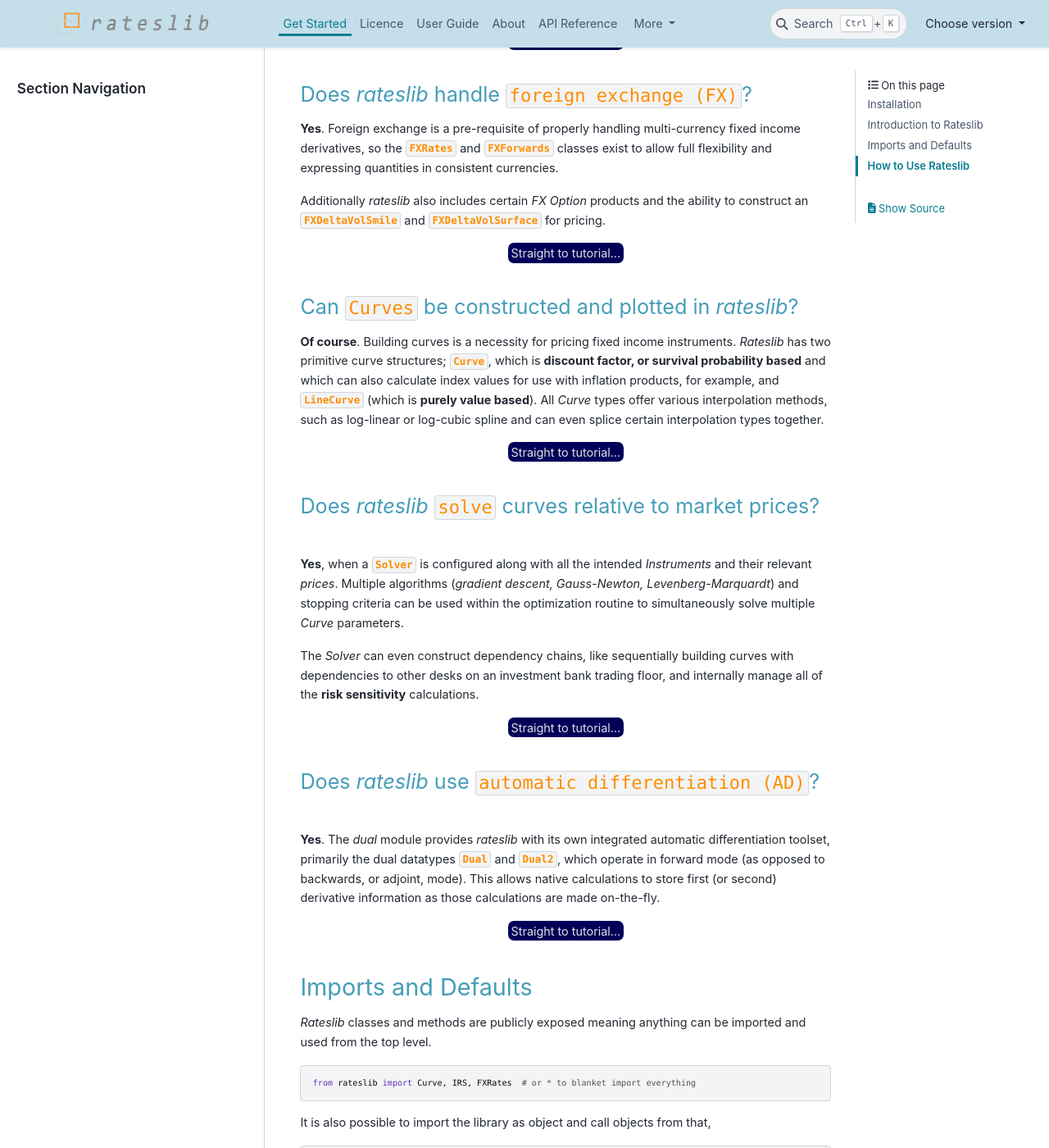
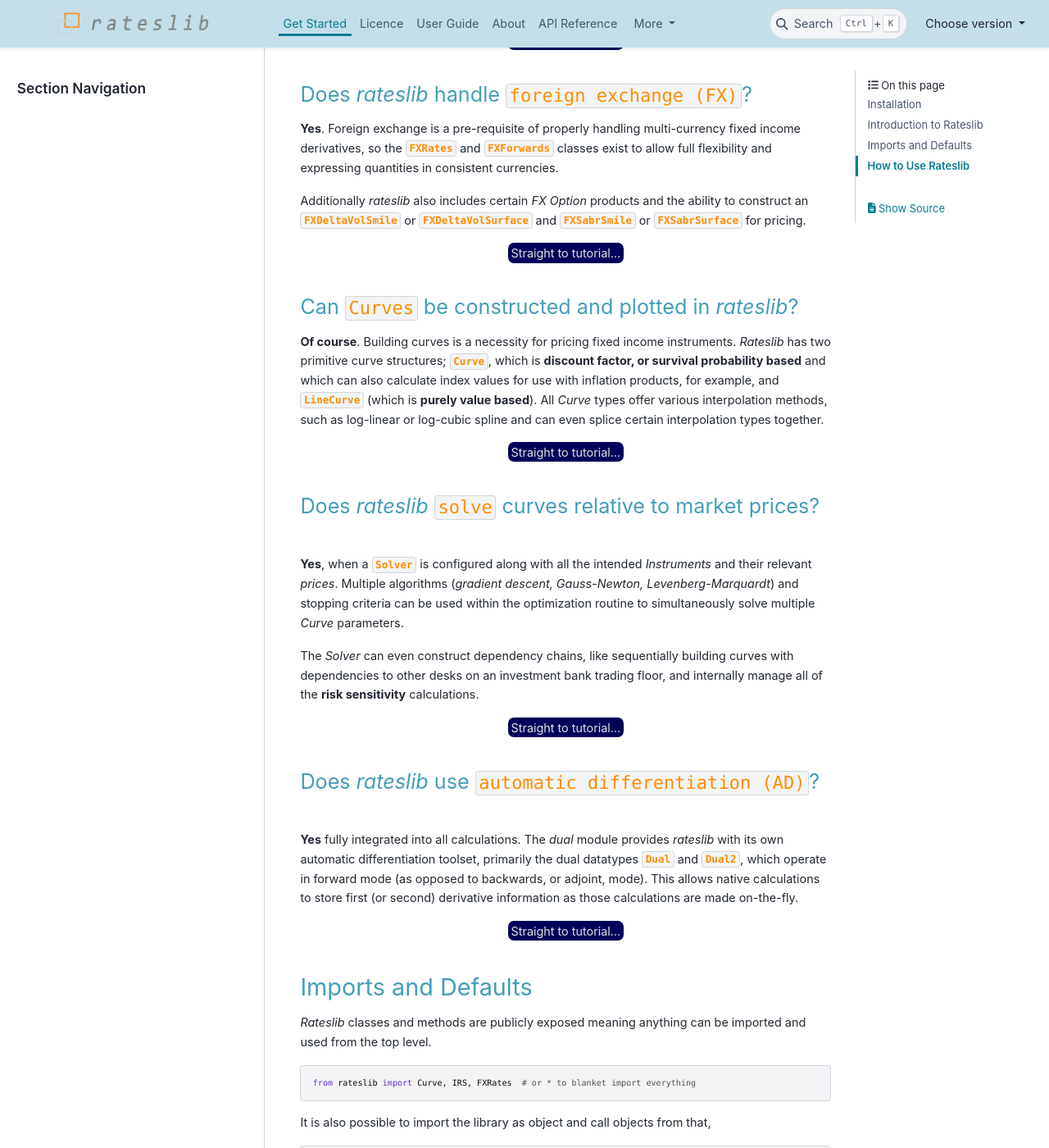
Before and after one commit to attack68/rateslib, a Sphinx documentation site: the page built from docs/source/i_get_started.rst, in a window 1280 px wide and 1400 px high, scrolled down 1511 px. Shown: the whole window at 82% size. Built offline with Sphinx 7.4.7 and the PyData theme 0.15.4, drawn with Linux system fonts in a browser that asks for light colours; comment, search, counter and statistics services are not loaded.

Commit message:
DOC; fix ups

```diff
--- a/docs/source/i_api.rst
+++ b/docs/source/i_api.rst
@@ -158,6 +158,7 @@ FX Volatility
 .. automodapi:: rateslib.fx_volatility
    :no-heading:
    :no-inheritance-diagram:
+   :skip: FXForwards
    :skip: Any
    :skip: Variable
    :skip: set_order_convert
--- a/docs/source/i_get_started.rst
+++ b/docs/source/i_get_started.rst
@@ -154,8 +154,10 @@ consistent currencies.
 
 Additionally *rateslib* also includes certain *FX Option*
 products and the ability to
-construct an :class:`~rateslib.fx_volatility.FXDeltaVolSmile` and
-:class:`~rateslib.fx_volatility.FXDeltaVolSurface` for pricing.
+construct an :class:`~rateslib.fx_volatility.FXDeltaVolSmile` or
+:class:`~rateslib.fx_volatility.FXDeltaVolSurface` and
+:class:`~rateslib.fx_volatility.FXSabrSmile` or :class:`~rateslib.fx_volatility.FXSabrSurface`
+for pricing.
 
 .. raw:: html
 
@@ -214,8 +216,9 @@ the **risk sensitivity** calculations.
 Does *rateslib* use ``automatic differentiation (AD)``?
 ===========================================================
 
-**Yes**. The *dual* module provides *rateslib* with its own integrated
-automatic differentiation toolset, primarily the dual datatypes :class:`~rateslib.dual.Dual` and
+**Yes** fully integrated into all calculations.
+The *dual* module provides *rateslib* with its own automatic differentiation toolset,
+primarily the dual datatypes :class:`~rateslib.dual.Dual` and
 :class:`~rateslib.dual.Dual2`, which operate in forward mode
 (as opposed to backwards, or adjoint, mode). This allows native calculations to store first
 (or second) derivative information as those calculations are made on-the-fly.
--- a/docs/source/i_whatsnew.rst
+++ b/docs/source/i_whatsnew.rst
@@ -54,7 +54,7 @@ email contact, see `rateslib <https://rateslib.com>`_.
        to prioritise ``expiry`` which is more commonly required for *Surfaces*.
        (`735 <https://github.com/attack68/rateslib/pull/735>`_)
    * - Performance
-     - The :meth:`FXStrangle.rate <rateslib.instruments.FXStrange.rate>` method is refactored to
+     - The :meth:`FXStrangle.rate <rateslib.instruments.FXStrangle.rate>` method is refactored to
        use :meth:`rateslib.dual.newton_1dim` for performance.
        (`735 <https://github.com/attack68/rateslib/pull/735>`_)
    * - Performance
```
